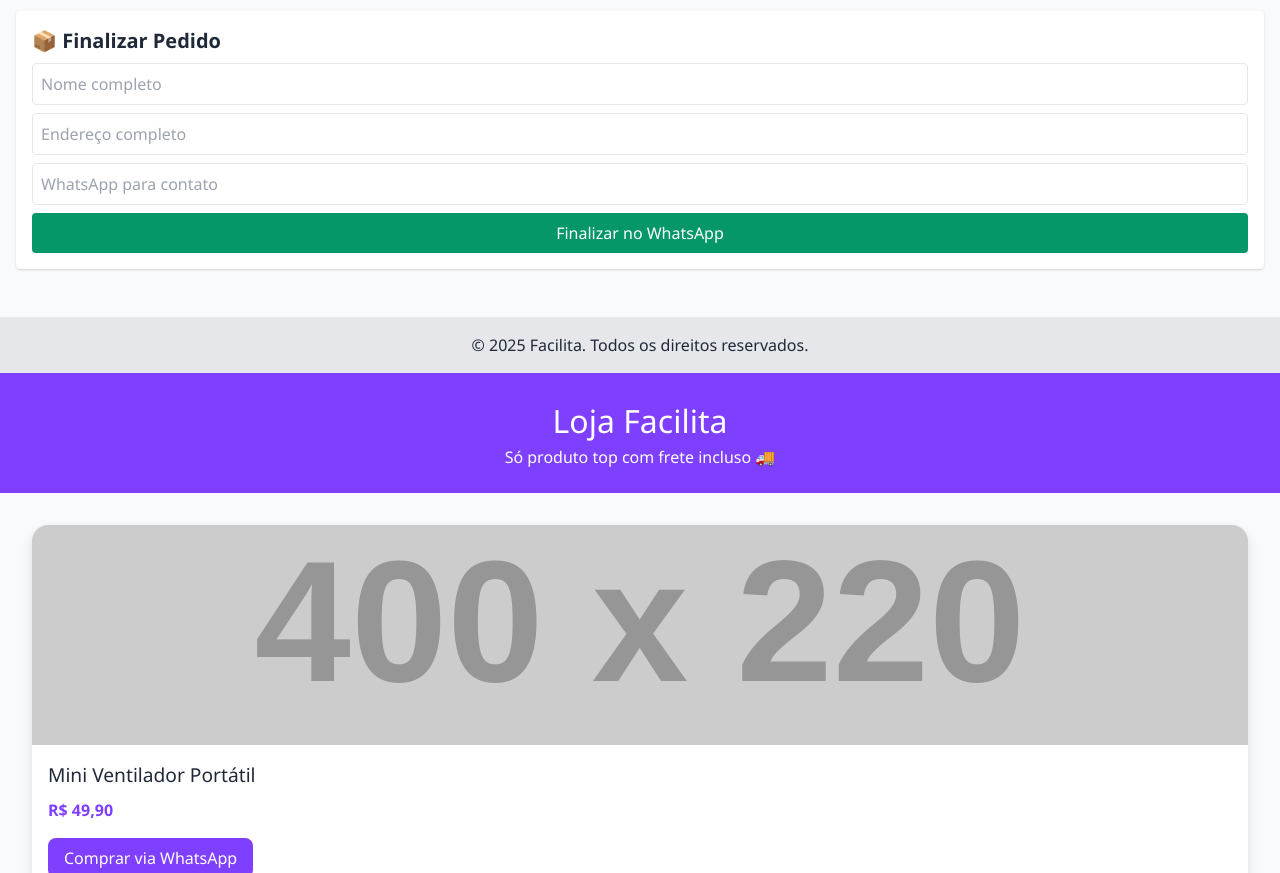
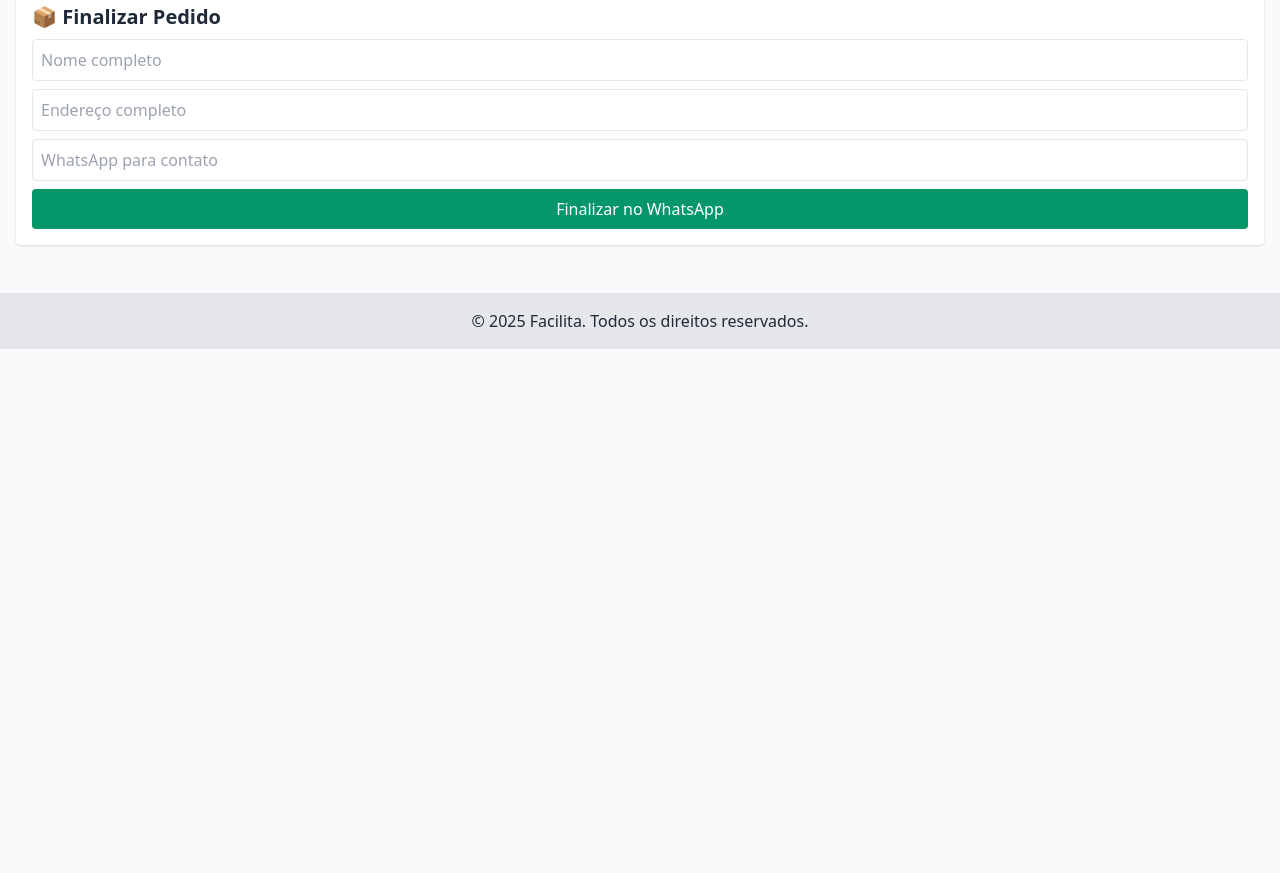
Before and after one commit to luan1400/minha-eqp, a plain HTML site: page index.html in a window 1280 px wide. Shown: the part 794-1667 px from the top of the page. After the commit the page ends 1143 px from the top, so only its background shows below. Drawn offline with nearby package versions, Linux system fonts and the light colour scheme; placeholder pictures from the web are drawn by us.

Commit message:
Add files via upload

```diff
--- a/index.html
+++ b/index.html
@@ -1,5 +1,4 @@
-<!DOCTYPE html><html><head><title>Facilita</title></head><body>Loja Facilita funcionando!</body></html> <!DOCTYPE html>
-<html lang="pt-BR">
+
 <!DOCTYPE html>
 <html lang="pt-BR">
 <head>
@@ -23,7 +22,6 @@
         <p class="mt-2 font-bold text-green-600">R$ 49,90 <span class="text-sm">🚚 Frete incluso</span></p>
         <button onclick="addToCart('Produto 1', 49.90)" class="mt-2 w-full bg-blue-600 text-white py-2 rounded">Adicionar ao carrinho</button>
       </div>
-      <!-- Repetir estrutura para mais produtos -->
     </section>
 
     <!-- Carrinho -->
@@ -88,102 +86,4 @@
     });
   </script>
 </body>
-</html> <!DOCTYPE html>
-<html lang="pt-br">
-<head>
-  <meta charset="UTF-8" />
-  <meta name="viewport" content="width=device-width, initial-scale=1.0" />
-  <title>Loja Facilita</title>
-  <style>
-    body {
-      margin: 0;
-      font-family: 'Segoe UI', Tahoma, Geneva, Verdana, sans-serif;
-      background-color: #f9f9f9;
-      color: #333;
-    }
-    header {
-      background-color: #7f3fff;
-      padding: 1.5rem;
-      text-align: center;
-      color: white;
-    }
-    h1 {
-      margin: 0;
-      font-size: 2rem;
-    }
-    .container {
-      padding: 2rem;
-      display: grid;
-      grid-template-columns: repeat(auto-fit, minmax(280px, 1fr));
-      gap: 2rem;
-    }
-    .card {
-      background: white;
-      border-radius: 16px;
-      box-shadow: 0 4px 12px rgba(0,0,0,0.1);
-      overflow: hidden;
-      transition: 0.3s;
-    }
-    .card:hover {
-      transform: translateY(-5px);
-    }
-    .card img {
-      width: 100%;
-      height: 220px;
-      object-fit: cover;
-    }
-    .card-body {
-      padding: 1rem;
-    }
-    .card-title {
-      font-size: 1.2rem;
-      margin-bottom: 0.5rem;
-    }
-    .card-price {
-      color: #7f3fff;
-      font-weight: bold;
-      margin-bottom: 1rem;
-    }
-    .btn {
-      background: #7f3fff;
-      color: white;
-      padding: 0.5rem 1rem;
-      border: none;
-      border-radius: 8px;
-      cursor: pointer;
-      text-decoration: none;
-      display: inline-block;
-      transition: background 0.2s;
-    }
-    .btn:hover {
-      background: #692ae3;
-    }
-    footer {
-      text-align: center;
-      padding: 1rem;
-      background: #eee;
-      margin-top: 2rem;
-    }
-  </style>
-</head>
-<body>
-  <header>
-    <h1>Loja Facilita</h1>
-    <p>Só produto top com frete incluso 🚚</p>
-  </header>
-  <main class="container">
-    <div class="card">
-      <img src="https://via.placeholder.com/400x220.png?text=Produto+1" alt="Produto 1">
-      <div class="card-body">
-        <div class="card-title">Mini Ventilador Portátil</div>
-        <div class="card-price">R$ 49,90</div>
-        <a class="btn" href="https://wa.me/556298397482?text=Quero+comprar+o+Mini+Ventilador+da+Loja+Facilita" target="_blank">Comprar via WhatsApp</a>
-      </div>
-    </div>
-    <!-- Repita o card acima para mais produtos -->
-  </main>
-  <footer>
-    &copy; 2025 Loja Facilita. Todos os direitos reservados.
-  </footer>
-</body>
 </html>
```
